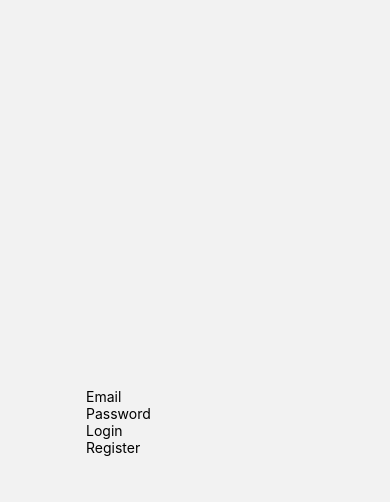
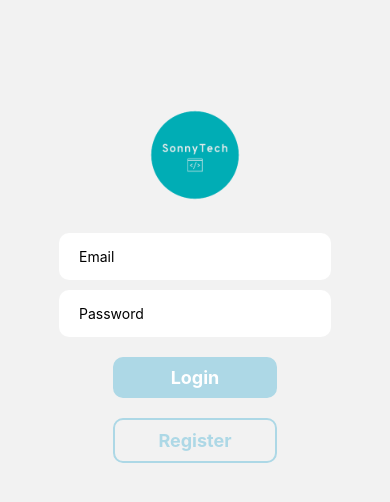
Before and after one commit to Sonnysam/firebase-auth-page, a React Native app: screen /Login in a window 390 px wide. Shown: the top 502 px of the page. Built offline with nearby package versions, Linux system fonts and the light colour scheme.

Commit message:
buttons styled

```diff
--- a/screens/Login.js
+++ b/screens/Login.js
@@ -5,23 +5,36 @@ import {
   TextInput,
   KeyboardAvoidingView,
   TouchableOpacity,
+  Image,
 } from "react-native";
-import React from 'react'
+import React from "react";
+
+export default function Login() {
+
+  const [email, setEmail] = React.useState("");
+  const [password, setPassword] = React.useState("");
 
 
-export default function Login() {
+
   return (
     <KeyboardAvoidingView style={styles.container} behavior="padding">
+      <View style={styles.logoContainer}>
+        <Image
+          style={styles.logo}
+          source={require("../assets/logo.png")}
+          resizeMode="contain"
+        />
+      </View>
       <View style={styles.inputCon}>
         <TextInput
           placeholder="Email"
-          styles={styles.input}
+          style={styles.input}
           // value={}
           // onChangeText={}
         />
         <TextInput
           placeholder="Password"
-          styles={styles.input}
+          style={styles.input}
           // value={}
           // onChangeText={}
           secureTextEntry
@@ -30,13 +43,16 @@ export default function Login() {
         {/* Button Section */}
         <View>
           <TouchableOpacity style={styles.button} onPress={() => {}}>
-            <Text style={styles.button}>Login</Text>
+            <Text style={styles.buttonLog}>Login</Text>
           </TouchableOpacity>
         </View>
 
         <View>
-          <TouchableOpacity style={styles.button} onPress={() => {}}>
-            <Text style={styles.button}>Register</Text>
+          <TouchableOpacity
+            style={[styles.button, styles.btnOutline]}
+            onPress={() => {}}
+          >
+            <Text style={styles.buttonReg}>Register</Text>
           </TouchableOpacity>
         </View>
       </View>
@@ -46,14 +62,56 @@ export default function Login() {
 
 const styles = StyleSheet.create({
   container: {
-    flex: 1,
+    marginTop: 100,
     alignItems: "center",
     justifyContent: "center",
   },
   inputCon: {
-
+    width: "80%",
+    borderRadius: 10,
+    paddingHorizontal: 20,
+    paddingVertical: 5,
+    marginTop: 8,
   },
   input: {
+    backgroundColor: "#fff",
+    borderRadius: 10,
+    paddingHorizontal: 20,
+    paddingVertical: 15,
+    marginTop: 10,
+  },
 
+  button: {
+    width: "60%",
+    backgroundColor: "lightblue",
+    borderRadius: 10,
+    paddingVertical: 10,
+    marginHorizontal: "20%",
+    marginTop: 20,
+    justifyContent: "center",
+    alignItems: "center",
+  },
+  btnOutline: {
+    borderWidth: 2,
+    borderColor: "lightblue",
+    backgroundColor: "transparent",
+  },
+  logoContainer: {
+    marginTop: 5,
+    marginBottom: 5,
+  },
+  logo: {
+    width: 100,
+    height: 100,
+  },
+  buttonReg: {
+    color: "lightblue",
+    fontWeight: "bold",
+    fontSize: 18,
+  },
+  buttonLog: {
+    color: "white",
+    fontWeight: "bold",
+    fontSize: 18,
   },
 });
```
Also changed, not shown: assets/logo.png (added), assets/sonny.jpeg (added).
